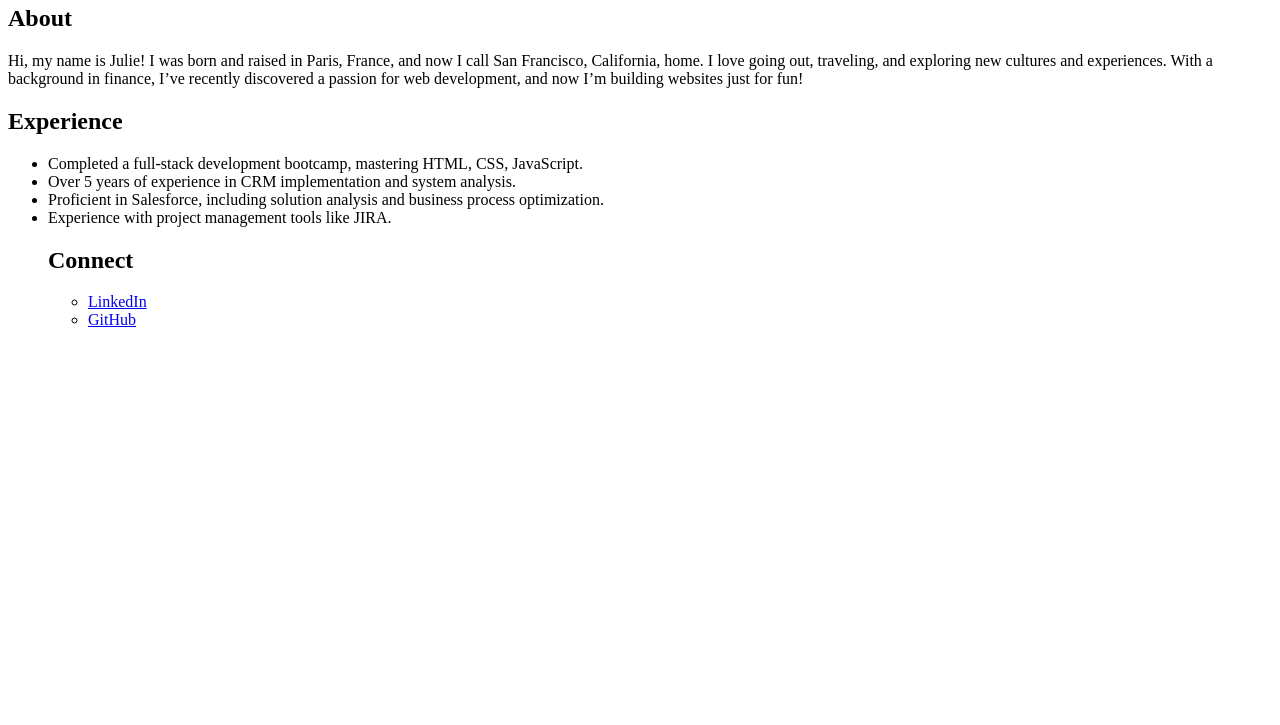
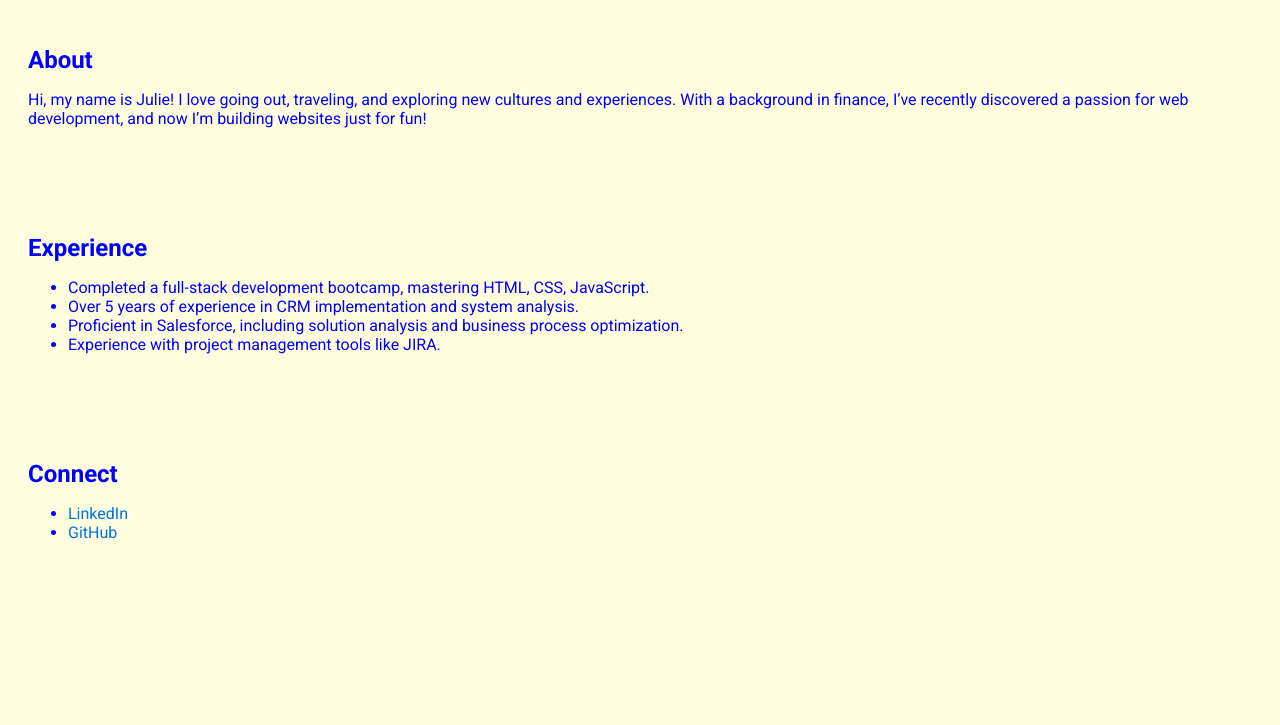
Before and after one commit to canellecode/julie-batumeni-jupiter, a plain HTML site: page index.html in a window 1280 px wide. Shown: the part 75-800 px from the top of the page. Drawn offline with Linux system fonts and the light colour scheme.

Commit message:
styling added

```diff
--- /dev/null
+++ b/CSS/index.css
@@ -0,0 +1,44 @@
+body {
+    background-color: lightyellow;
+    color: blue;
+    font-family: 'Roboto', sans-serif;
+}
+
+section {
+    margin-bottom: 20px;
+    padding: 20px;
+}
+
+#about {
+    margin-bottom: 30px;
+}
+
+#experience {
+    margin-bottom: 30px;
+}
+
+#connect {
+    margin-bottom: 30px;
+}
+
+* Styling for h1 and h2 */
+h1 {
+    text-align: center;
+    margin-top: 20px;
+}
+
+h2 {
+    margin-bottom: 10px;
+}
+
+a {
+    color: #0073e6;
+    text-decoration: none;
+}
+
+a:hover {
+    background: linear-gradient(to right, #ff7e5f, #feb47b);
+    -webkit-background-clip: text;
+    background-clip: text; /* this for compatibility */
+    color: transparent;
+}
--- a/index.html
+++ b/index.html
@@ -1,28 +1,42 @@
 <!DOCTYPE html>
-<html>
+<html lang="en">
     <head>
-        <title> Julie Batumeni's portfolio</title>
+        <meta charset="UTF-8">
+        <meta name="viewport" content="width=device-width, initial-scale=1.0">
+        <title>Julie Batumeni's Portfolio</title>
+    <link rel="stylesheet" href="css/index.css">
+    <link href="https://fonts.googleapis.com/css2?family=Roboto:wght@400;700&display=swap" rel="stylesheet">
+    <meta name="keywords" content="HTML, CSS, JavaScript, Bootcamp Portfolio, Code the Dream">
+    <meta name="description" content="Intro to programming portfolio">
 </head>
-    <meta name="keywords" content="HTML, CSS, JavaScript, Bootcamp Portfolio, Code the dream">
-    <meta name="description" content="Intro to programming portfolio">
 <body>
     <h1>Julie Batumeni</h1>
+
+    <section id="about">
         <h2>About</h2>
-            <p>Hi, my name is Julie! I was born and raised in Paris, France, and now I call San Francisco, California, home. I love going out, traveling, and exploring new cultures and experiences. With a background in finance, I’ve recently discovered a passion for web development, and now I’m building websites just for fun! </p>
+        <p>Hi, my name is Julie! I love going out, traveling, and exploring new cultures and experiences. With a background in finance, I’ve recently discovered a passion for web development, and now I’m building websites just for fun!</p>
+    </section>
 
+    <section id="experience">
         <h2>Experience</h2>
         <ul>
             <li>Completed a full-stack development bootcamp, mastering HTML, CSS, JavaScript.</li>
             <li>Over 5 years of experience in CRM implementation and system analysis.</li>
             <li>Proficient in Salesforce, including solution analysis and business process optimization.</li>
             <li>Experience with project management tools like JIRA.</li>
+        </ul>
+    </section>
 
+    <section id="connect">
         <h2>Connect</h2>
         <ul>
-        <li> <a href= "https://www.linkedin.com/in/julie-solange-a9872a214" target="_blank">LinkedIn</li>
-        <li> <a href="https://github.com/canellecode" target="_blank">GitHub</li>
+            <li class="social-link">
+                <a href="https://www.linkedin.com/in/julie-solange-a9872a214" target="_blank">LinkedIn</a>
+            </li>
+            <li class="social-link">
+                <a href="https://github.com/canellecode" target="_blank">GitHub</a>
+            </li>
         </ul>
-
+    </section>
 </body>
-
 </html>
```
Lines whose indentation alone changed are shown as unchanged.
